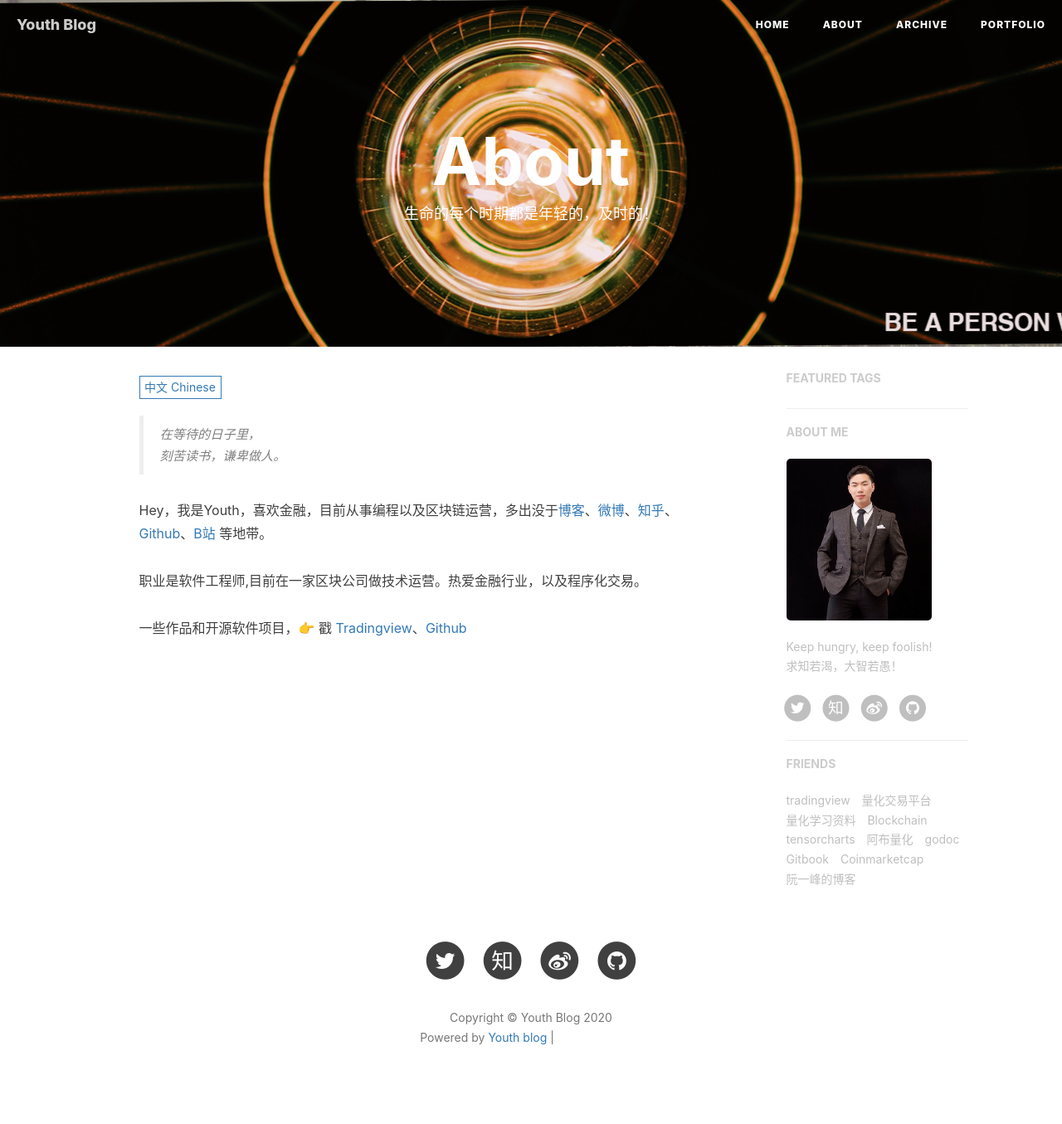
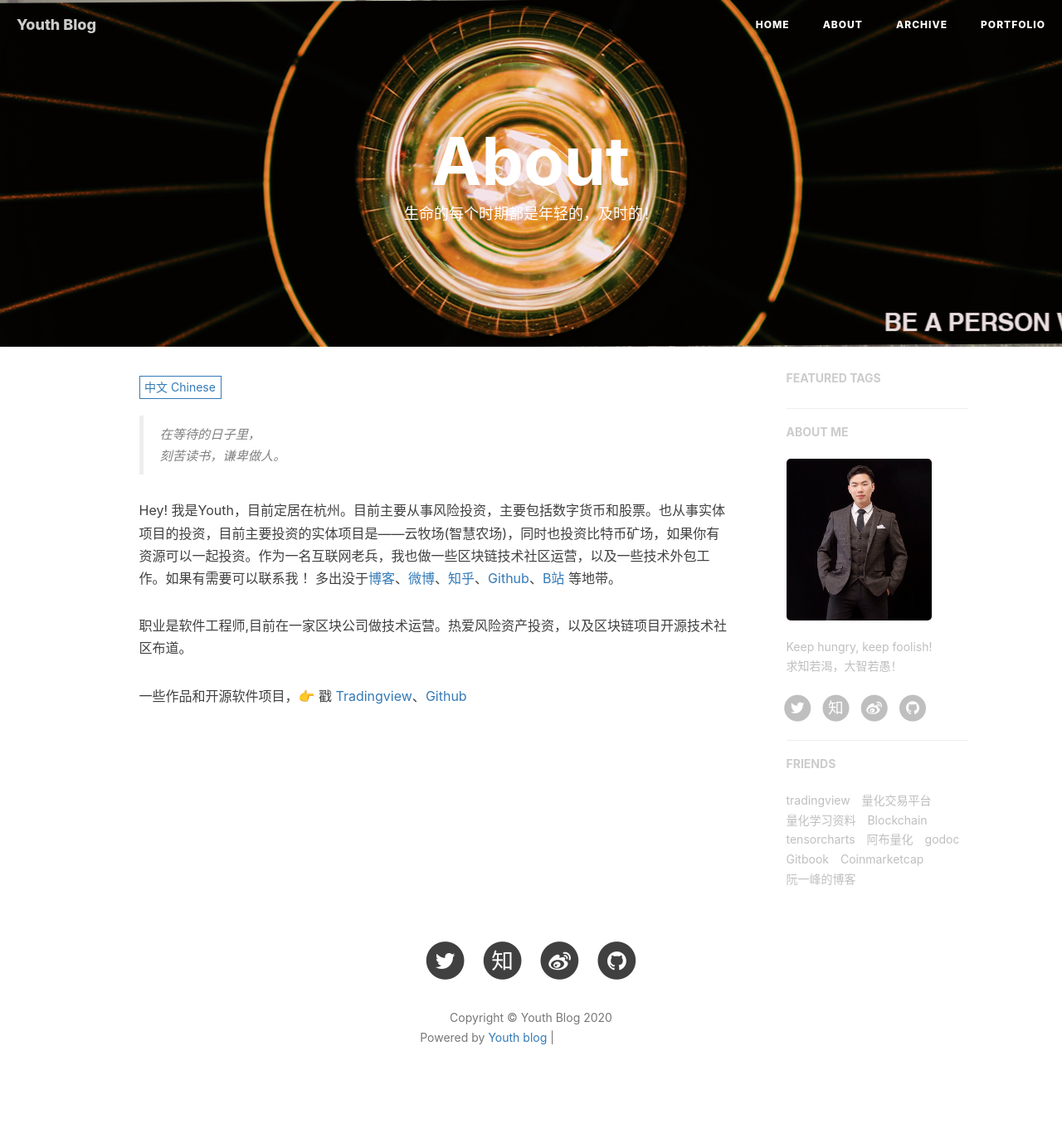
Before and after one commit to YouthTrading/youthtrading.github.io, a Jekyll site: the page built from about.html, in a window 1280 px wide. Shown: the whole page at 83% size. Built offline with Jekyll 4.4.1, drawn with Linux system fonts in a browser that asks for light colours; nearby versions of some CDN libraries; comment, search, counter and statistics services are not loaded; grey boxes are pictures that could not be loaded.

Commit message:
add docs

```diff
--- a/_includes/about/zh.md
+++ b/_includes/about/zh.md
@@ -1,11 +1,11 @@
 > 在等待的日子里，
 > 刻苦读书，谦卑做人。
 
-Hey，我是Youth，喜欢金融，目前从事编程以及区块链运营，多出没于[博客](https://huangxinglong.github.io/)、[微博](https://weibo.com/6597050009/profile?topnav=1&wvr=6&is_all=1
+Hey! 我是Youth，目前定居在杭州。目前主要从事风险投资，主要包括数字货币和股票。也从事实体项目的投资，目前主要投资的实体项目是——云牧场(智慧农场)，同时也投资比特币矿场，如果你有资源可以一起投资。作为一名互联网老兵，我也做一些区块链技术社区运营，以及一些技术外包工作。如果有需要可以联系我 ！多出没于[博客](https://huangxinglong.github.io/)、[微博](https://weibo.com/6597050009/profile?topnav=1&wvr=6&is_all=1
 )、[知乎](https://www.zhihu.com/people/molly-20-83
 )、[Github](http://github.com/huangxinglong)、[B站](https://space.bilibili.com/388565246
 ) 等地带。
 
-职业是软件工程师,目前在一家区块公司做技术运营。热爱金融行业，以及程序化交易。
+职业是软件工程师,目前在一家区块公司做技术运营。热爱风险资产投资，以及区块链项目开源技术社区布道。
 
 一些作品和开源软件项目，👉 戳 [Tradingview](https://cn.tradingview.com/u/huangxinglong/)、[Github](http://github.com/huangxinglong)
```
